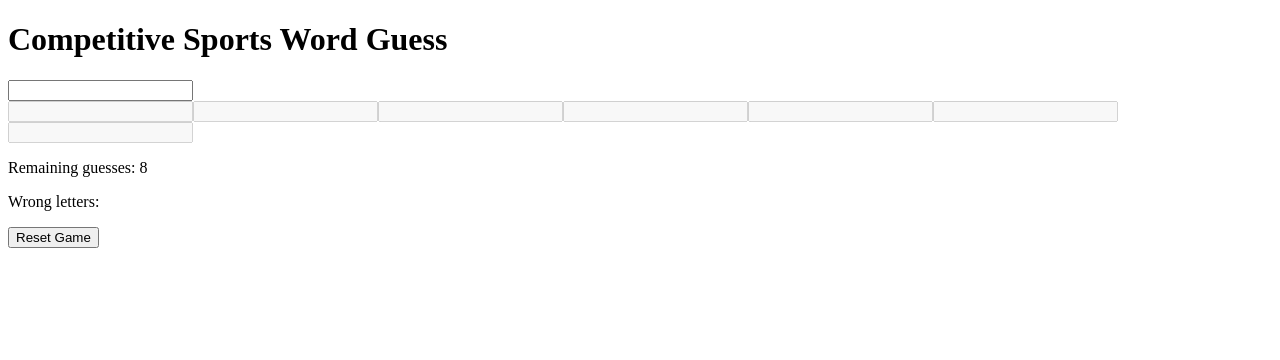
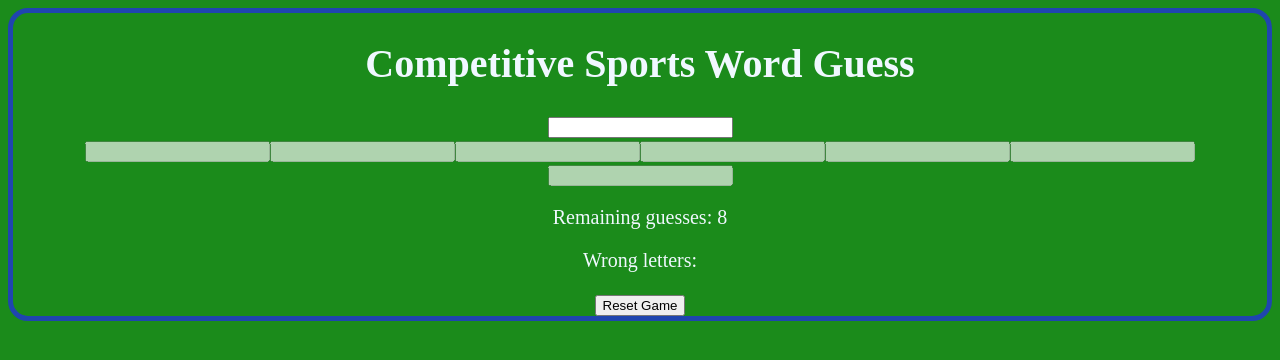
Before and after one commit to jarodf1/Word-Guess-Repo, a plain HTML site: page index.html in a window 1280 px wide. Drawn offline with Linux system fonts and the light colour scheme.

Commit message:
update to css and html

```diff
--- a/assets/css/style.css
+++ b/assets/css/style.css
@@ -0,0 +1,8 @@
+body {
+    text-align: center;
+    background-color: rgb(27, 139, 27);
+    font-size: 20px;
+    color:aliceblue;
+    border: 5px solid rgb(31, 69, 175);
+    border-radius: 20px;
+}
--- a/index.html
+++ b/index.html
@@ -3,7 +3,7 @@
       <head>
         <meta charset="UTF-8">
         <title>Word Guessing Game</title>
-        <link rel="stylesheet" href="assets/css/styles.css">
+        <link rel="stylesheet" href="assets/css/style.css">
         <meta name="viewport" content="width=device-width, initial-scale=1.0">
       </head>
 
```
